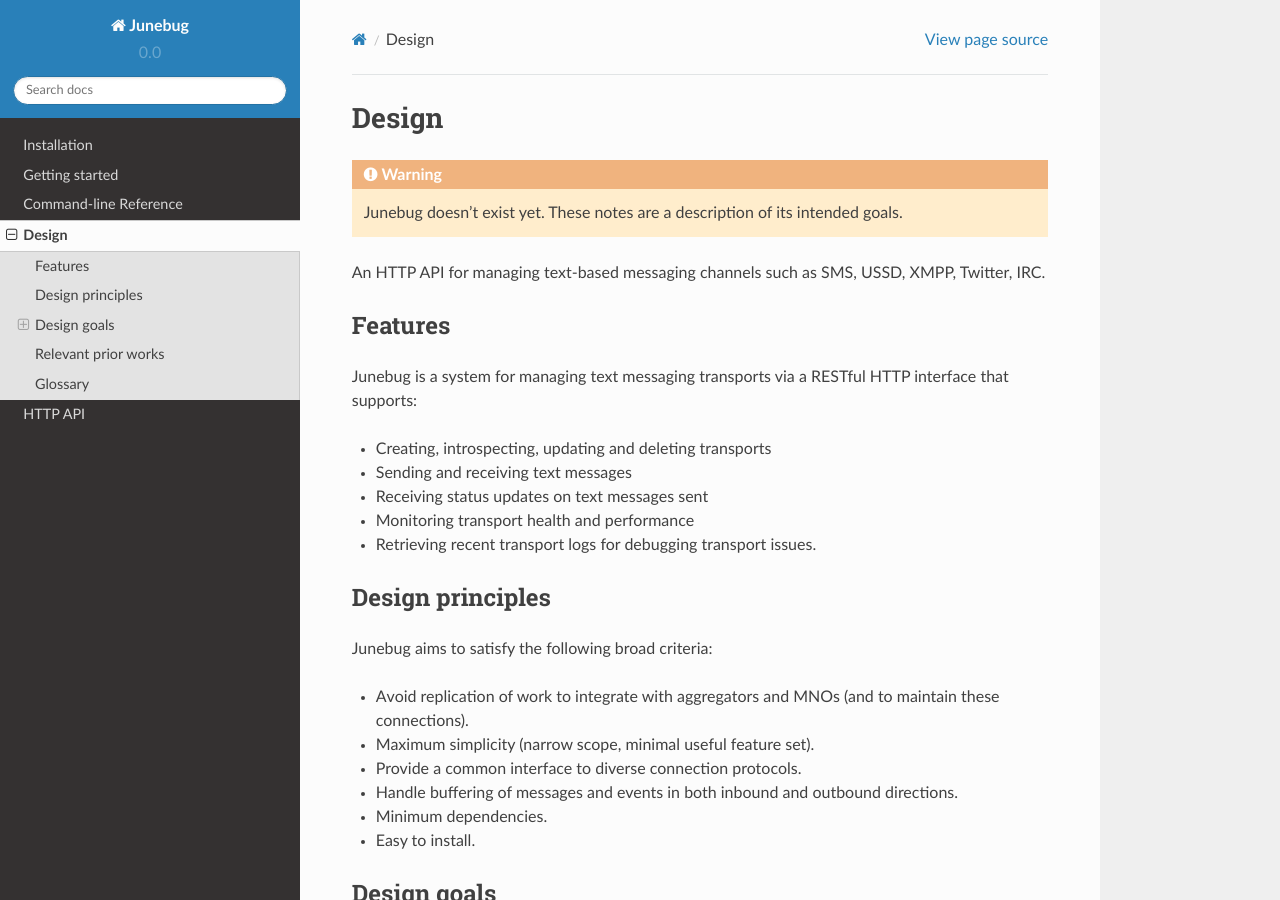
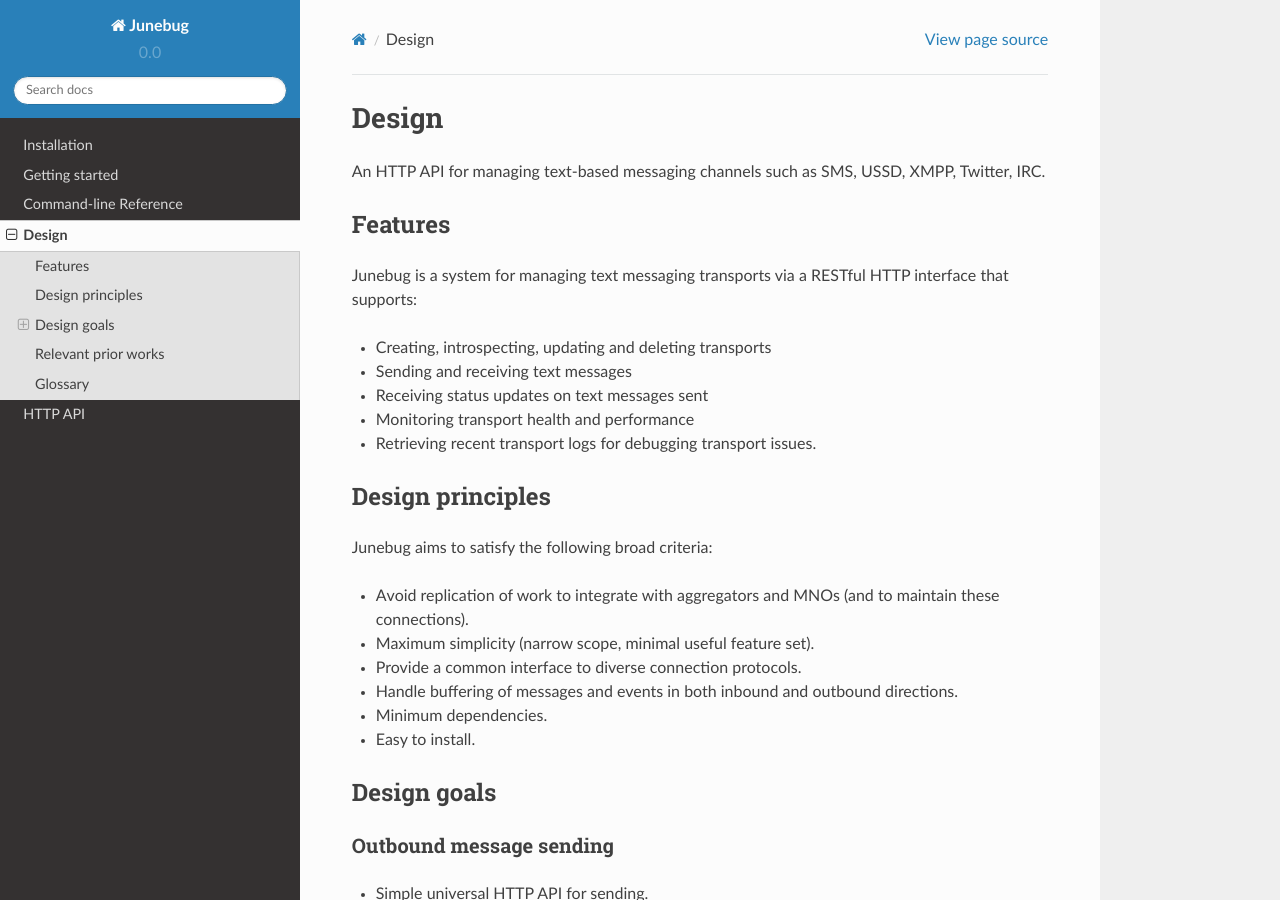
Before and after one commit to praekeltfoundation/junebug, a Sphinx documentation site: the page built from docs/design.rst, in a window 1280 px wide and 900 px high. Built offline with Sphinx 7.4.7 and the Read the Docs theme 2.0.0, drawn with Linux system fonts in a browser that asks for light colours; pages that are not in the unit, such as notebooks, are missing from menus.

Commit message:
Remove outdated warning from docs

```diff
--- a/docs/design.rst
+++ b/docs/design.rst
@@ -2,11 +2,6 @@
 
 Design
 ======
-
-.. warning::
-
-   Junebug doesn't exist yet. These notes are a description of its
-   intended goals.
 
 An HTTP API for managing text-based messaging channels such as SMS,
 USSD, XMPP, Twitter, IRC.
```
